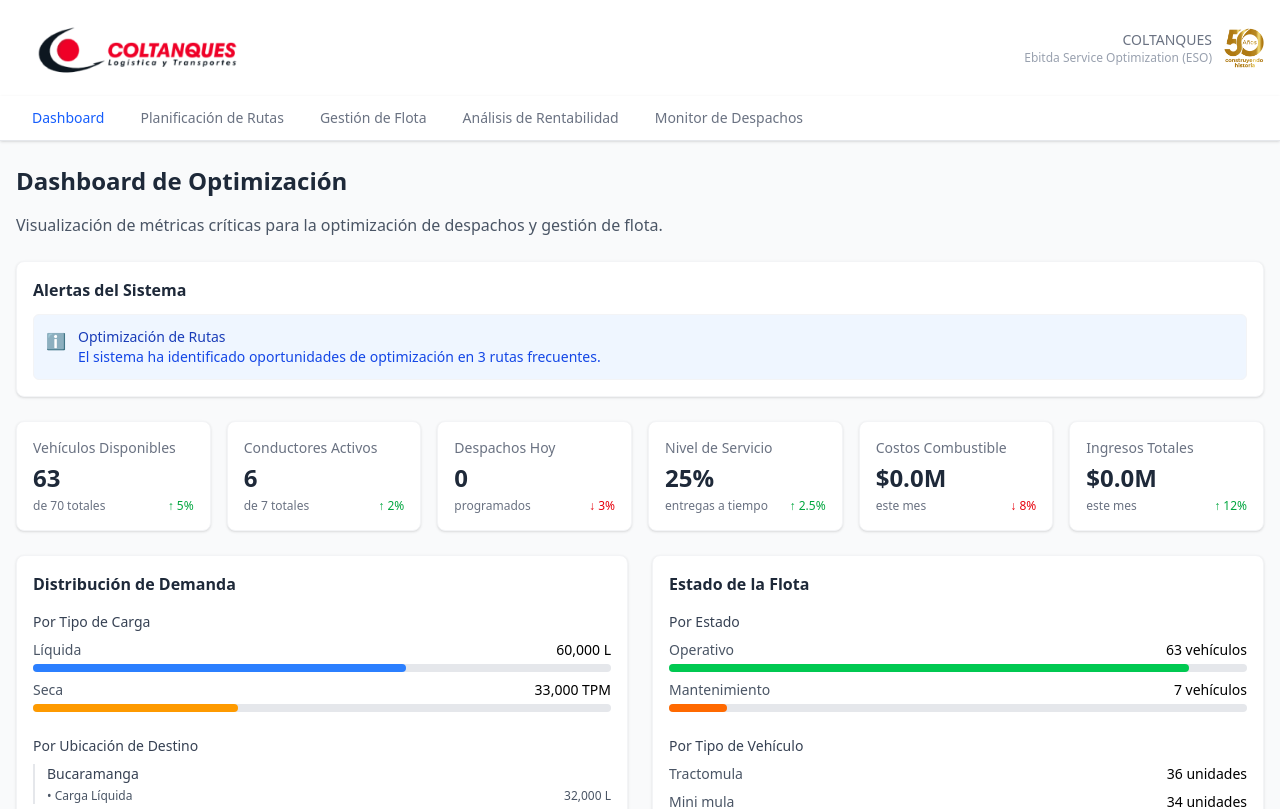
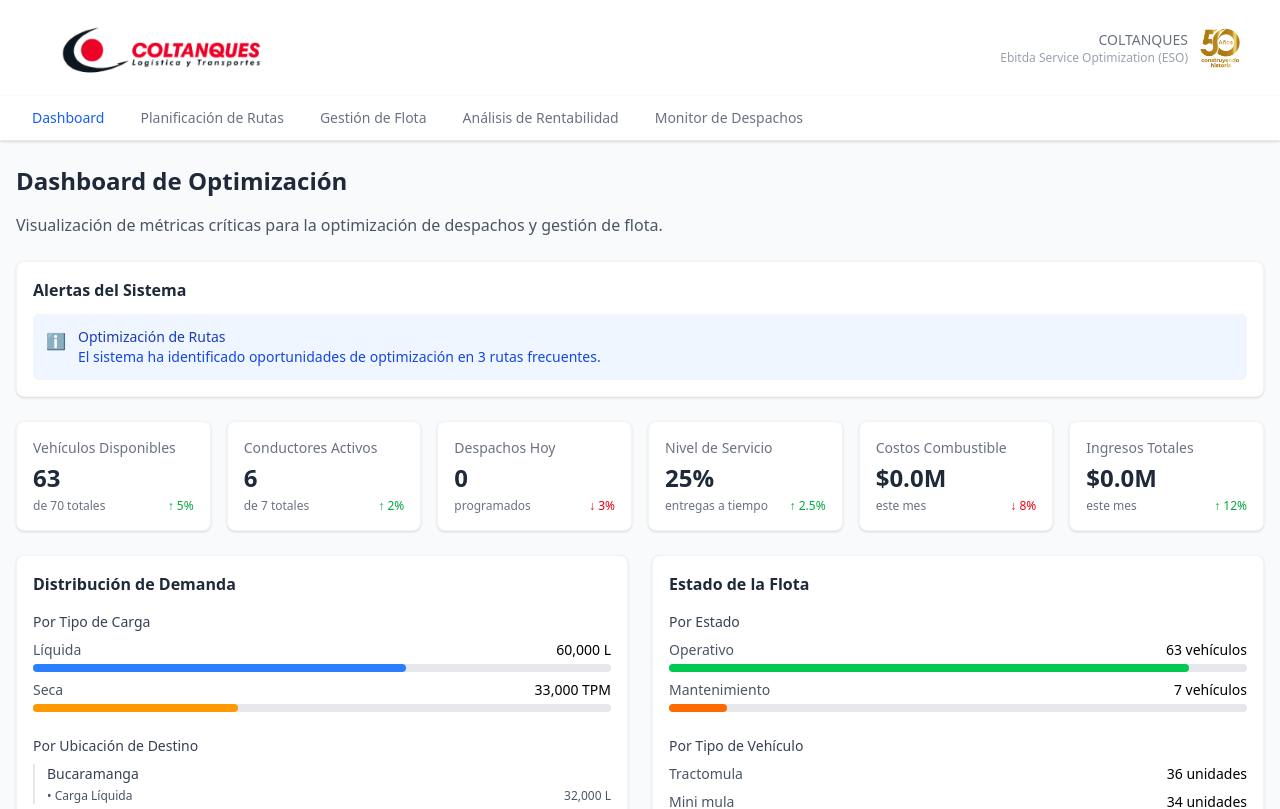
Before and after one commit to Didier2101/coltanques-demo, a React (Vite) app: page / in a window 1280 px wide. Shown: the top 809 px of the page. Built offline with nearby package versions, Linux system fonts and the light colour scheme.

Commit message:
26/08/2025 v9

```diff
--- a/src/components/ui/Header.tsx
+++ b/src/components/ui/Header.tsx
@@ -1,7 +1,7 @@
 export default function Header() {
     return (
         <header className="bg-white shadow">
-            <div className="max-w-7xl mx-auto px-4 py-4 flex justify-between items-center">
+            <div className="max-w-8xl mx-auto px-10 py-4 flex justify-between items-center">
                 <div className="flex items-center space-x-3">
                     <div className="w-60 h-16">
                         <img
```
